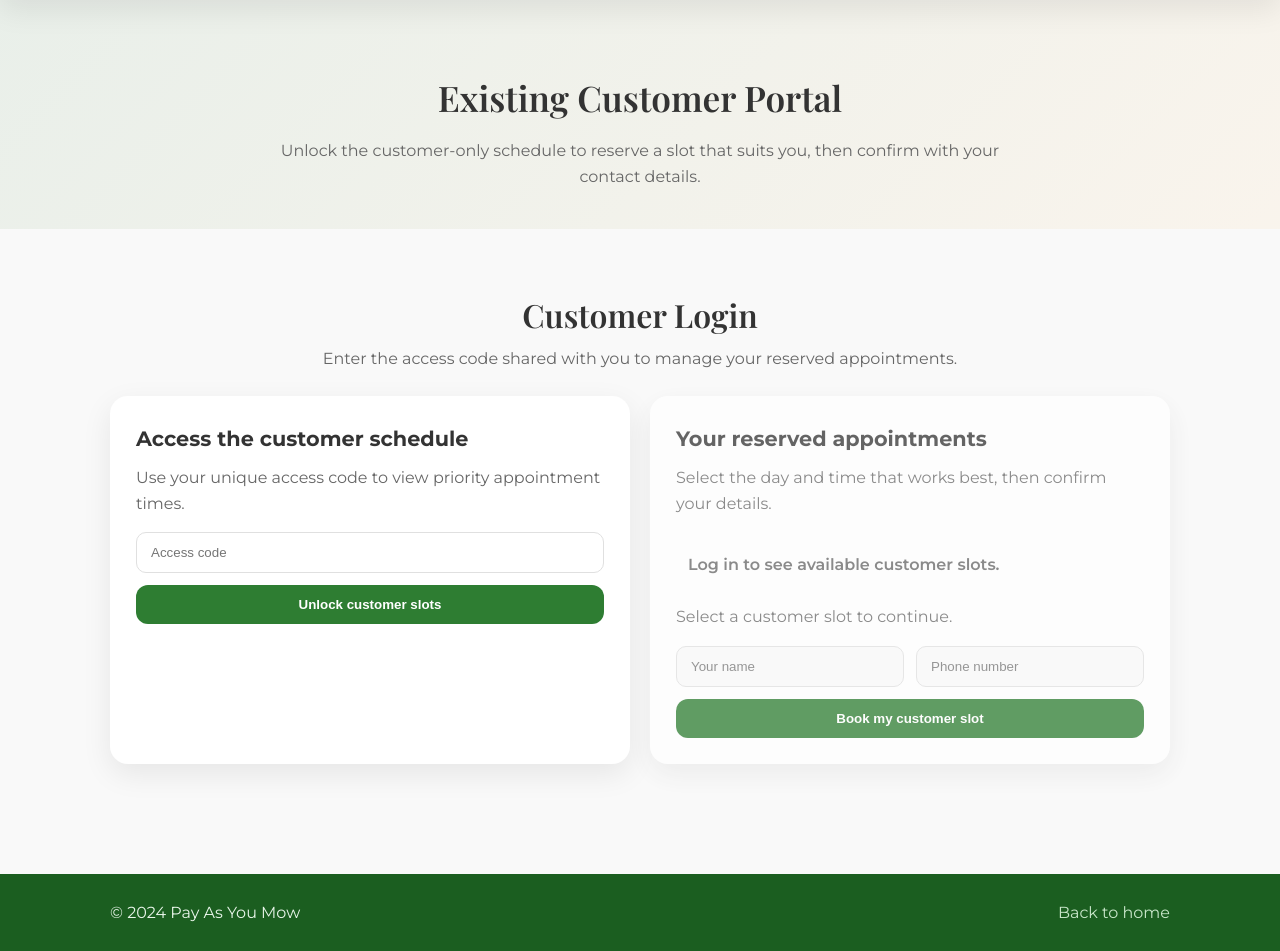
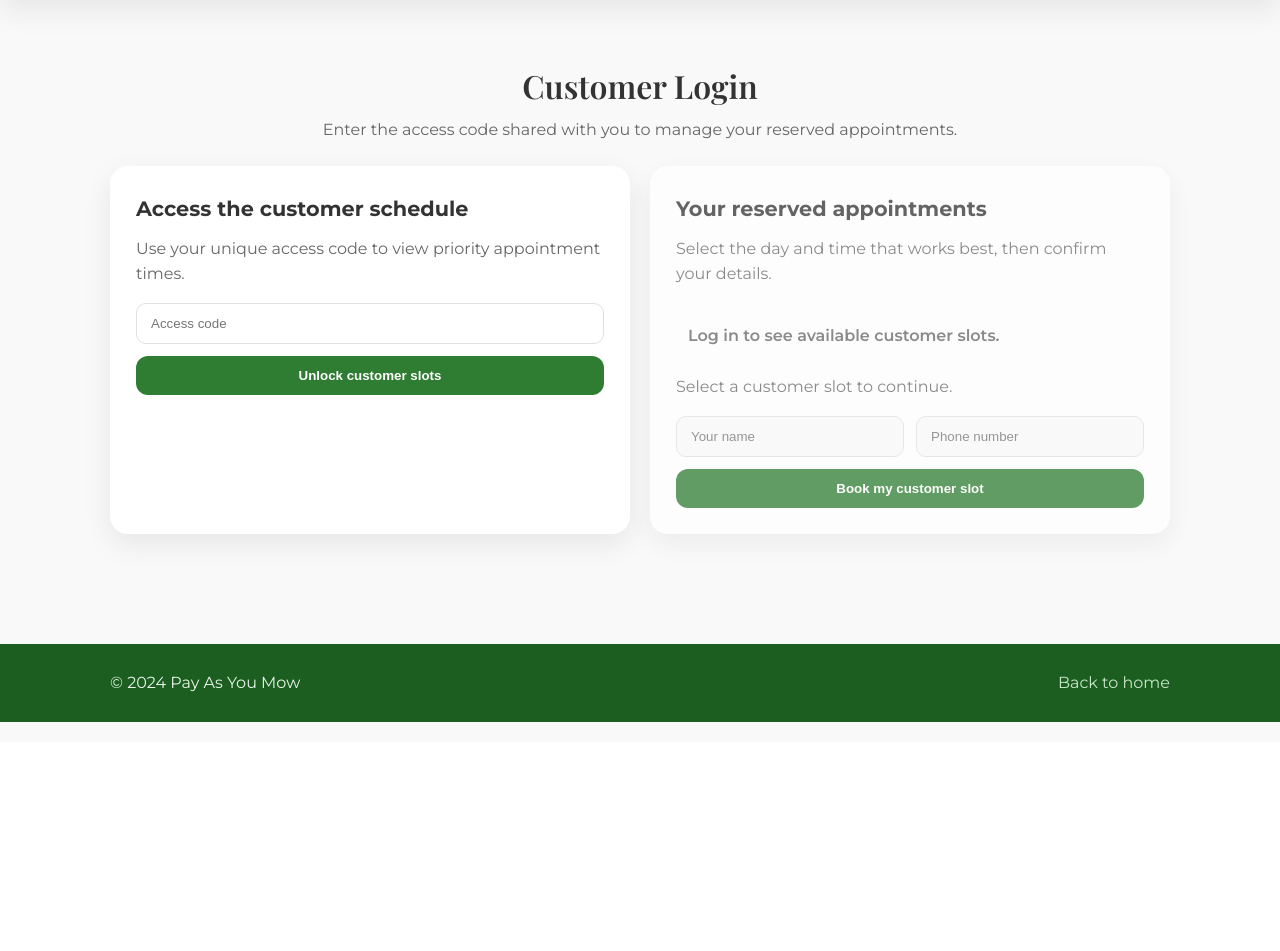
Before and after one commit to andyfast20-sketch/booking_app, a Flask app: page /customer-login in a window 1280 px wide. Shown: the part 58-1009 px from the top of the page. After the commit the page ends 780 px from the top, so only its background shows below. Run offline with Flask 3, Linux system fonts and the light colour scheme.

Commit message:
Remove customer portal hero intro

```diff
--- a/templates/customer_login.html
+++ b/templates/customer_login.html
@@ -315,13 +315,6 @@
         </div>
     </header>
 
-    <section class="hero">
-        <div class="container">
-            <h1>Existing Customer Portal</h1>
-            <p>Unlock the customer-only schedule to reserve a slot that suits you, then confirm with your contact details.</p>
-        </div>
-    </section>
-
     <section class="customer-portal" id="customer-portal">
         <div class="container">
             <div class="section-title">
```
